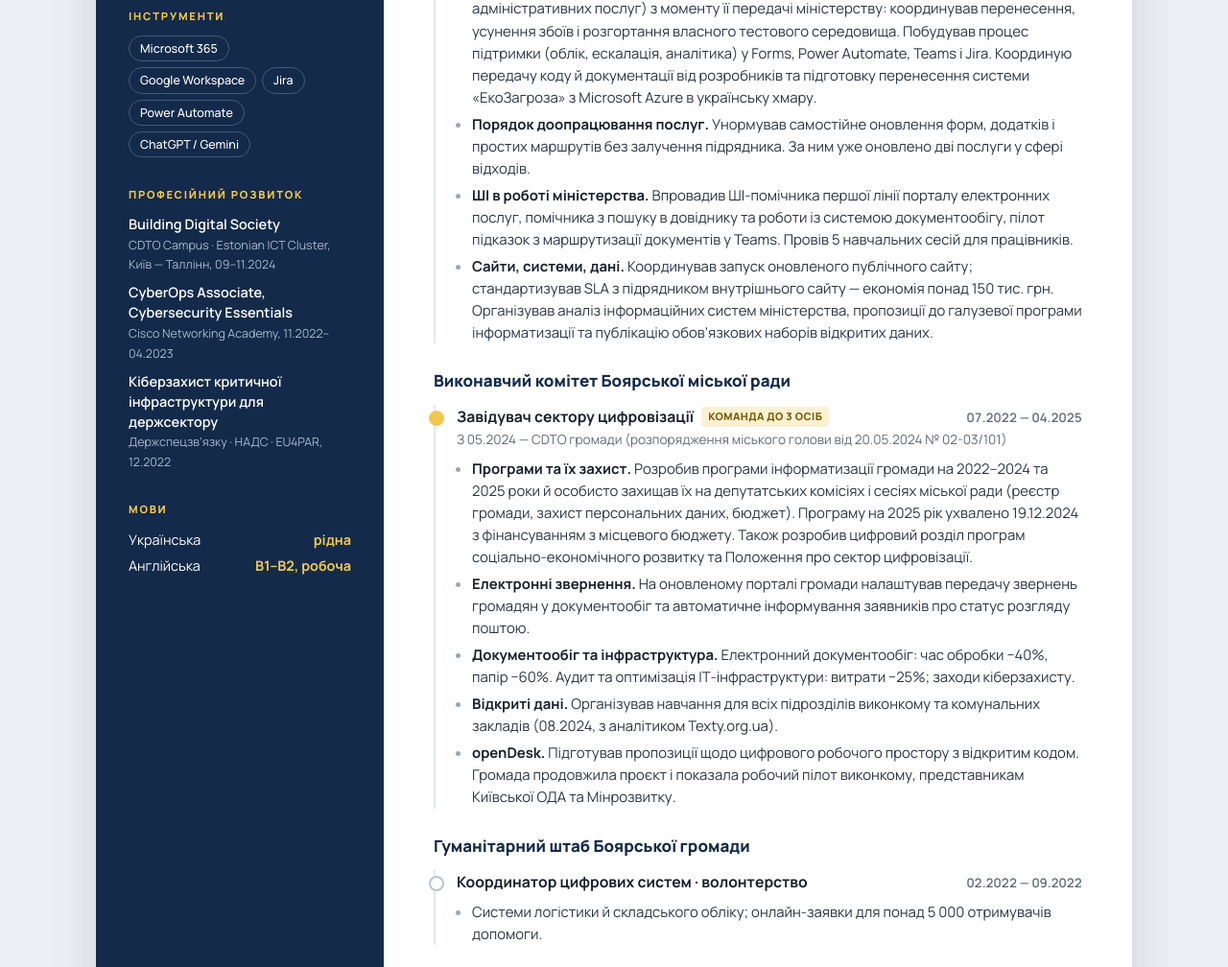
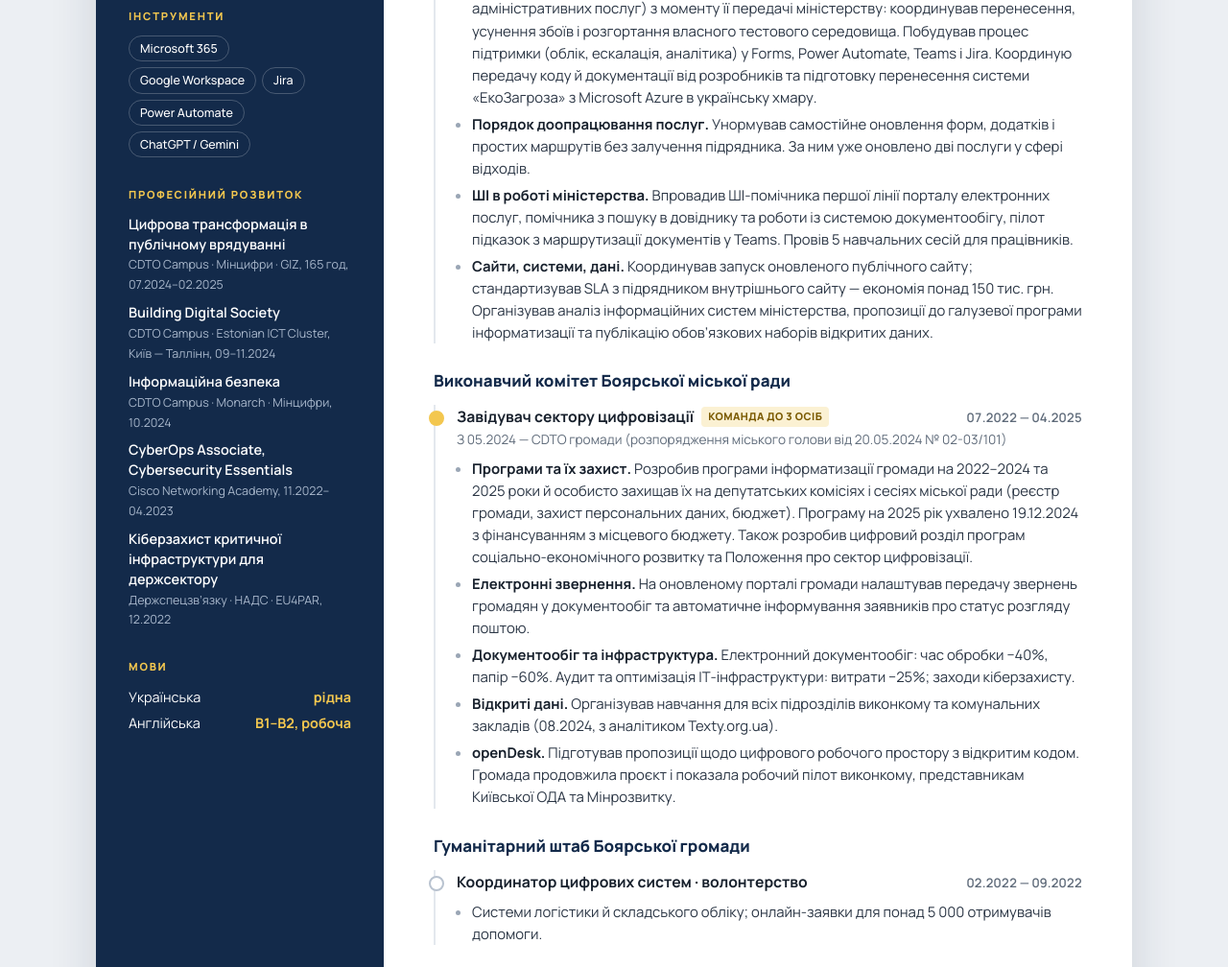
Before and after one commit to Rmonakov/rmonakov.github.io, a plain HTML site: page index.html in a window 1280 px wide. Shown: the part 1212-2220 px from the top of the page at 96% size. Drawn offline with Linux system fonts and the light colour scheme.

Commit message:
Додано програми CDTO Campus: цифрова трансформація та інформаційна безпека
Co-Authored-By: Claude Opus 5.5 <noreply@anthropic.com>
Claude-Session: https://claude.ai/code/session_01EzKeFsuyWzwBZKBvB1U9UX

```diff
--- a/index.html
+++ b/index.html
@@ -243,7 +243,9 @@
 
     <h3>Професійний розвиток</h3>
     <ul>
+      <li><b>Цифрова трансформація в публічному врядуванні</b><small>CDTO Campus · Мінцифри · GIZ, 165 год, 07.2024–02.2025</small></li>
       <li><b>Building Digital Society</b><small>CDTO Campus · Estonian ICT Cluster, Київ — Таллінн, 09–11.2024</small></li>
+      <li><b>Інформаційна безпека</b><small>CDTO Campus · Monarch · Мінцифри, 10.2024</small></li>
       <li><b>CyberOps Associate, Cybersecurity Essentials</b><small>Cisco Networking Academy, 11.2022–04.2023</small></li>
       <li><b>Кіберзахист критичної інфраструктури для держсектору</b><small>Держспецзв’язку · НАДС · EU4PAR, 12.2022</small></li>
     </ul>
```
Also changed, not shown: en.html (+2 -0 lines), 2 other files.
